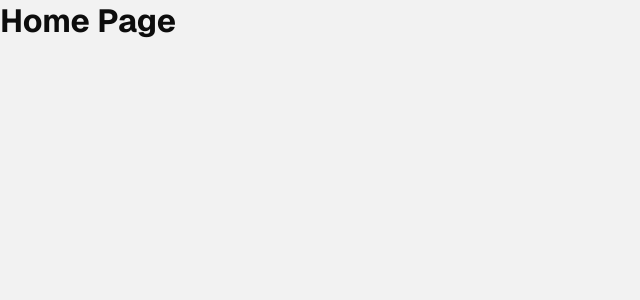
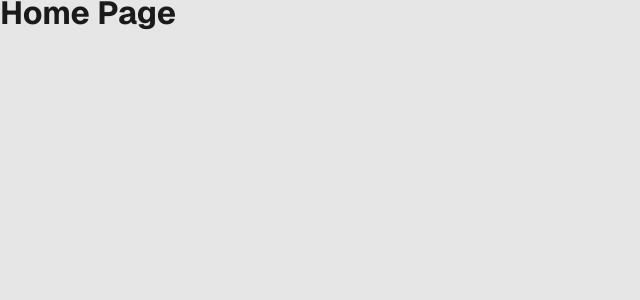
Before and after one commit to nathanEvrardDaCunha/retroplace_frontend, a React (Vite) app: page / in a window 1280 px wide. Shown: the top 300 px of the page, without its empty margins (0-640 px from the left). Built offline with nearby package versions, Linux system fonts and the light colour scheme.

Commit message:
feat(ui): implement css dark mode based on browser

```diff
--- a/src/assets/_reset.scss
+++ b/src/assets/_reset.scss
@@ -8,10 +8,37 @@
     box-sizing: border-box;
     margin: 0;
     padding: 0;
-    font-family: 'Geist', sans-serif;
+}
+
+html {
+    scroll-padding-top: 2rem;
+    scroll-behavior: smooth;
 }
 
 body {
-    background-color: variables.$color-primary;
-    color: variables.$color-secondary;
+    font-family: variables.$font-main;
+    font-size: variables.$text-base;
+    font-weight: variables.$text-regular;
+    line-height: variables.$line-base;
+
+    min-height: 100vh; // Ensure body can fill viewport height
 }
+
+img,
+picture,
+video,
+canvas,
+svg {
+    display: block;
+    max-width: 100%;
+}
+
+ul,
+ol {
+    list-style: none;
+}
+
+a {
+    text-decoration: none;
+    color: inherit;
+}
--- a/src/assets/_variables.scss
+++ b/src/assets/_variables.scss
@@ -2,10 +2,17 @@
 
 @import url('https://fonts.googleapis.com/css2?family=Geist:wght@100..900&display=swap');
 
+// === FONTS === //
+
+$font-main: 'Geist', sans-serif;
+
 // === COLORS === //
 
-$color-primary: hsl(0, 0%, 95%);
-$color-secondary: hsl(0, 0%, 5%);
+$color-light-primary: hsl(0, 0%, 90%);
+$color-light-secondary: hsl(0, 0%, 10%);
+
+$color-dark-primary: hsl(0, 0%, 10%);
+$color-dark-secondary: hsl(0, 0%, 90%);
 
 // === FONT-SIZE === //
 
--- a/src/assets/main.scss
+++ b/src/assets/main.scss
@@ -2,3 +2,25 @@
 
 @use 'variables';
 @use 'reset';
+
+// === THEME === //
+
+:root {
+    --bg-color: #{variables.$color-light-primary};
+    --text-color: #{variables.$color-light-secondary};
+    color-scheme: light dark;
+}
+
+@media (prefers-color-scheme: dark) {
+    :root {
+        --bg-color: #{variables.$color-dark-primary};
+        --text-color: #{variables.$color-dark-secondary};
+    }
+}
+
+body {
+    background-color: var(--bg-color);
+    color: var(--text-color);
+
+    transition: background-color 0.2s ease-in-out, color 0.2s ease-in-out;
+}
```
